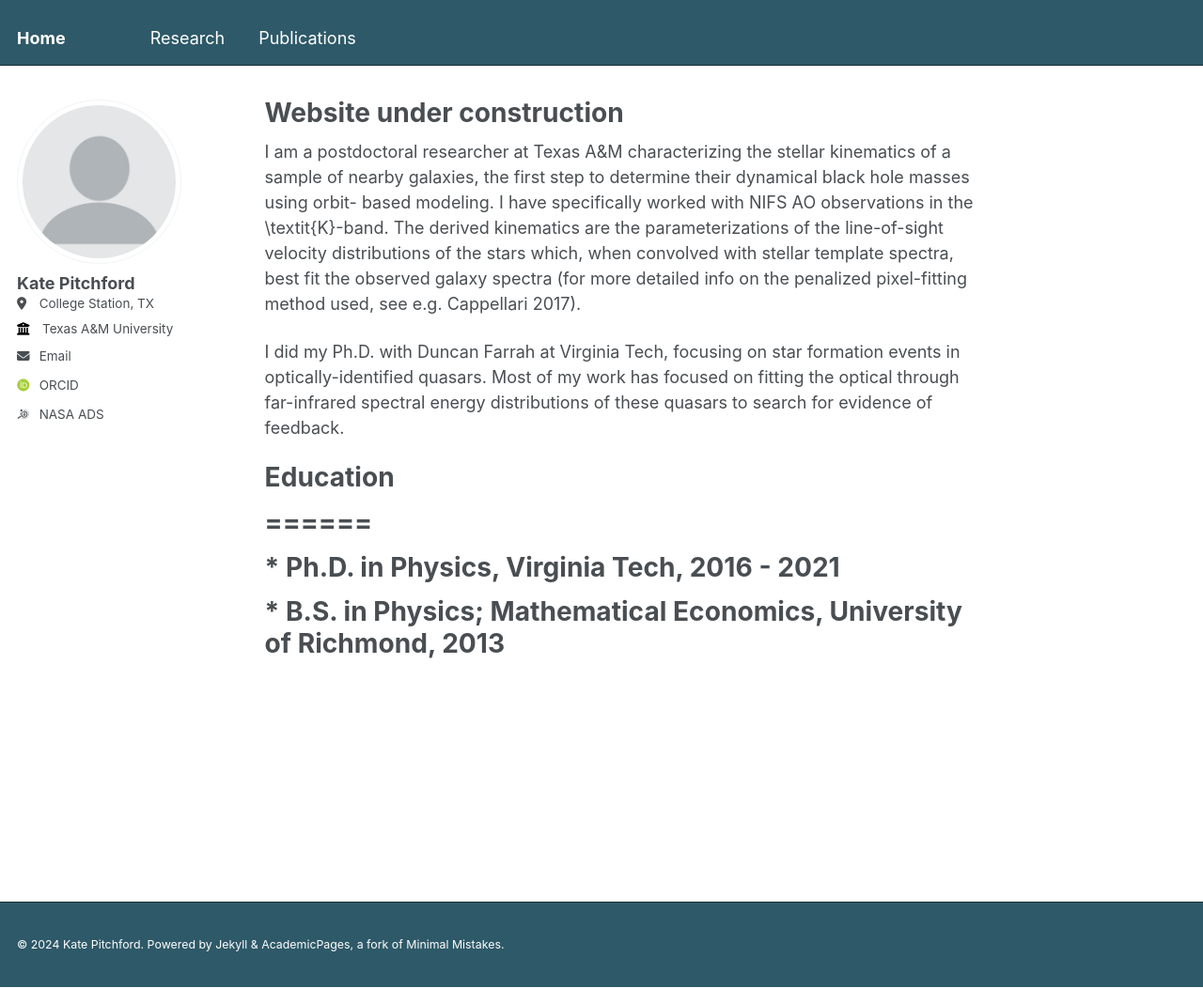
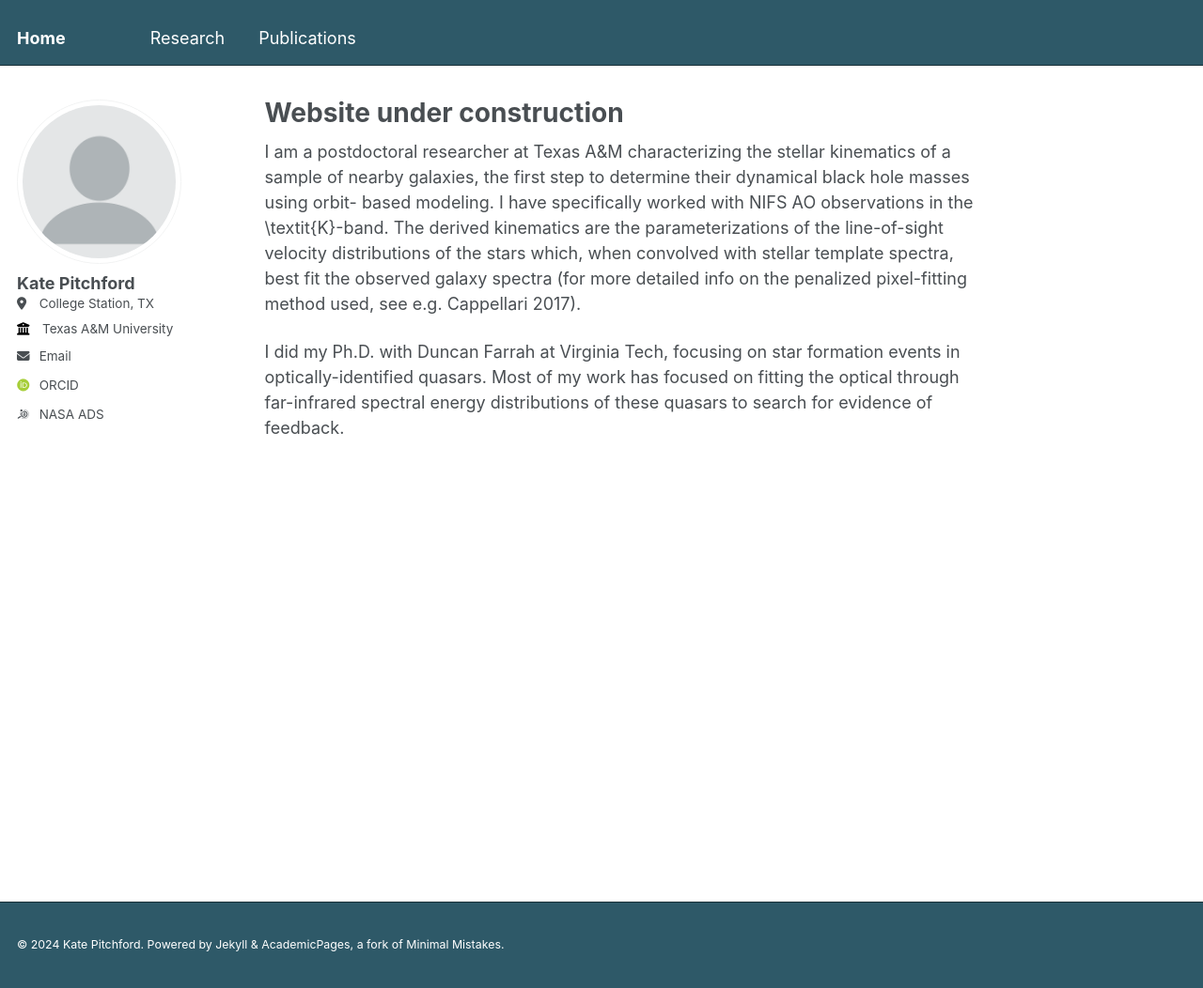
Before and after one commit to lkpitchford/lkpitchford.github.io, a Jekyll site: the page built from _pages/about.md, in a window 1280 px wide and 1052 px high. Shown: the whole window at 94% size. Built offline with Jekyll 4.4.1, drawn with Linux system fonts in a browser that asks for light colours; some web fonts are replaced.

Commit message:
Update about.md

```diff
--- a/_pages/about.md
+++ b/_pages/about.md
@@ -11,8 +11,10 @@ I am a postdoctoral researcher at Texas A&M characterizing the stellar kinematic
 
 I did my Ph.D. with Duncan Farrah at Virginia Tech, focusing on star formation events in optically-identified quasars. Most of my work has focused on fitting the optical through far-infrared spectral energy distributions of these quasars to search for evidence of feedback.
 
-# Education
-# ======
+<!---
+Education
+======
 
-# * Ph.D. in Physics, Virginia Tech, 2016 - 2021
-# * B.S. in Physics; Mathematical Economics, University of Richmond, 2013
+* Ph.D. in Physics, Virginia Tech, 2016 - 2021
+* B.S. in Physics; Mathematical Economics, University of Richmond, 2013
+-->
```
